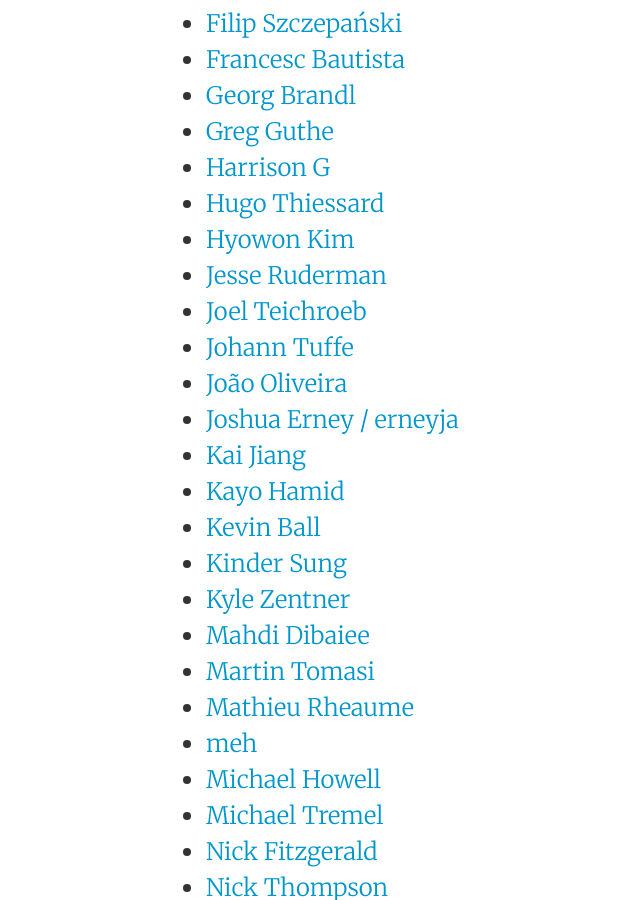
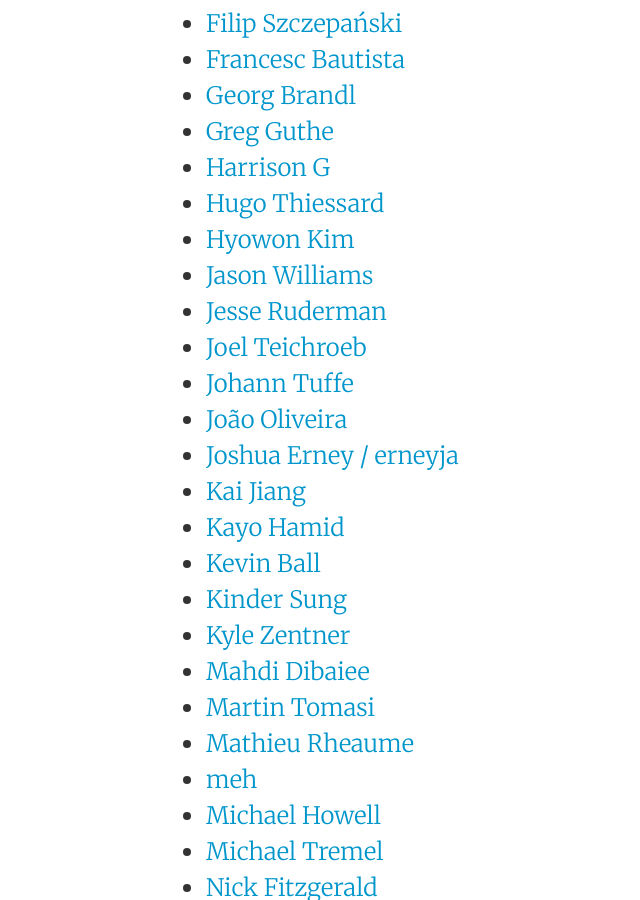
Before and after one commit to servo/blog.servo.org, a Jekyll site: the page built from _posts/2015-09-21-twis-34.md, in a window 1280 px wide and 900 px high, scrolled down 1955 px. Shown: the whole window, without its empty margins (90-730 px from the left). Built offline with Jekyll 4.4.1, drawn with Linux system fonts in a browser that asks for light colours.

Commit message:
Add jayflux

```diff
--- a/_posts/2015-09-21-twis-34.md
+++ b/_posts/2015-09-21-twis-34.md
@@ -52,6 +52,7 @@ Wow - 64 new contributors (4 per week)!
  - [Harrison G](https://github.com/HarryLovesCode)
  - [Hugo Thiessard](https://github.com/Mylainos)
  - [Hyowon Kim](https://github.com/hyowon)
+ - [Jason Williams](https://github.com/jayflux)
  - [Jesse Ruderman](https://github.com/jruderman)
  - [Joel Teichroeb](https://github.com/klusark)
  - [Johann Tuffe](https://github.com/tafia)
```
